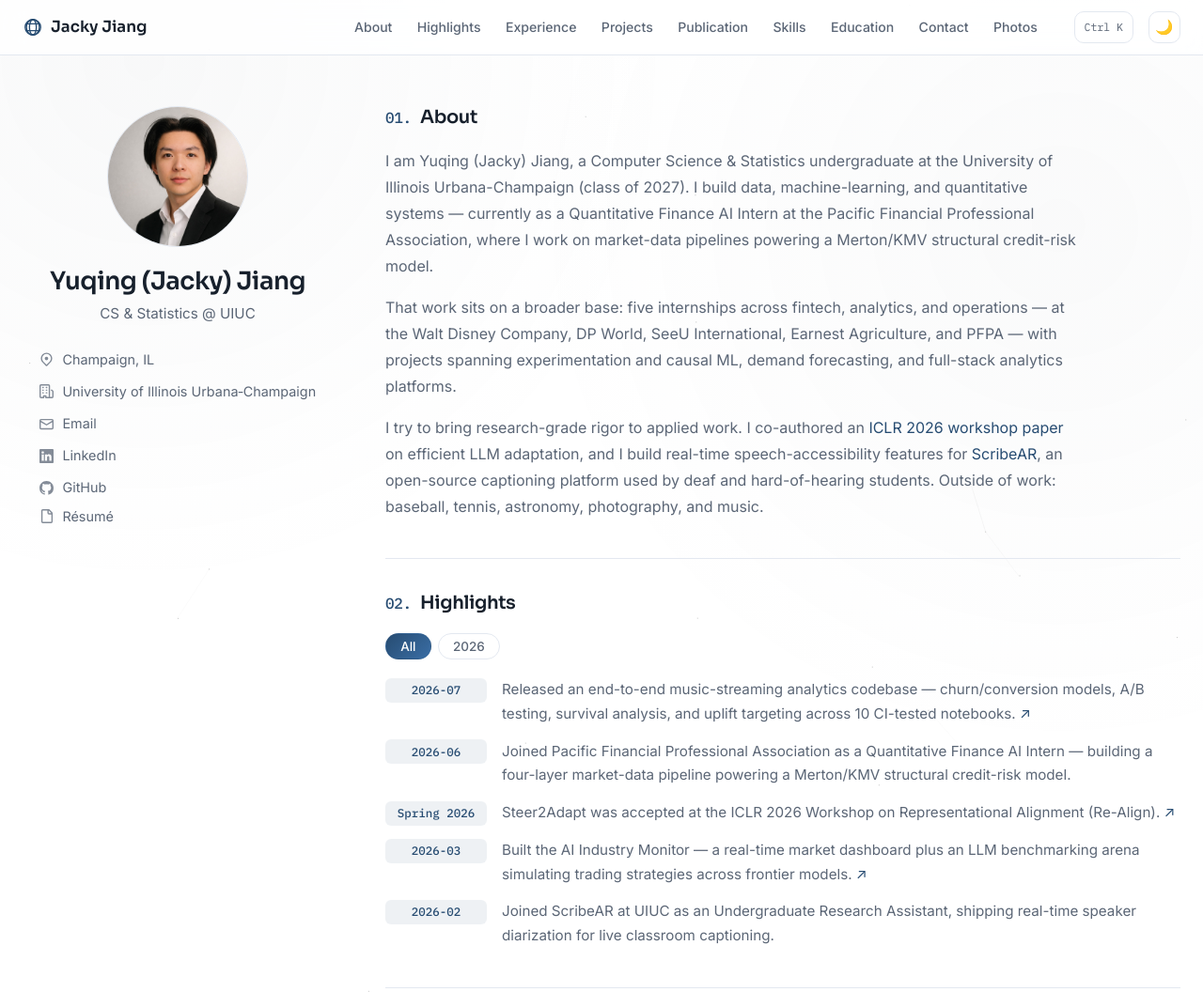
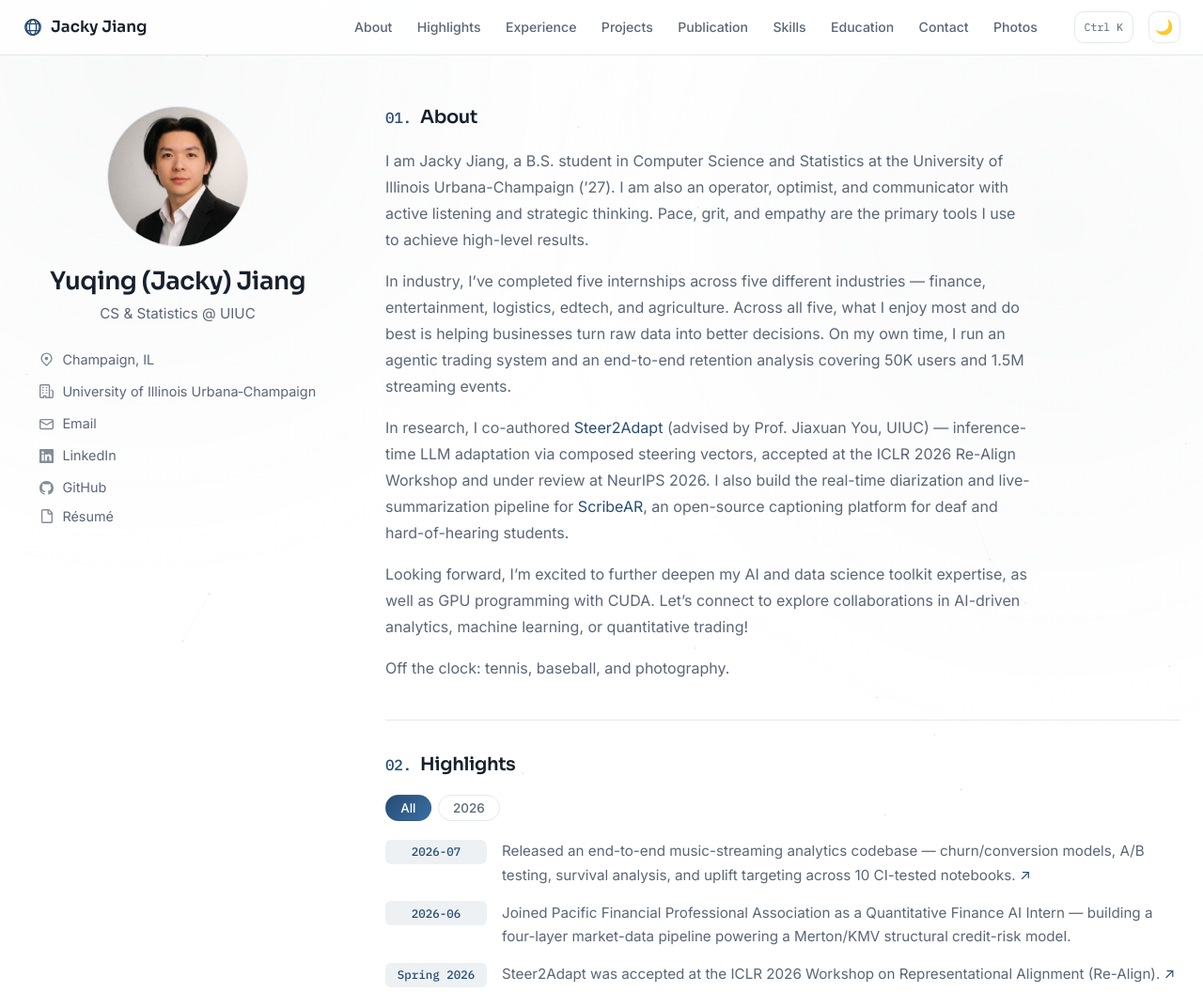
Before and after one commit to JackyJiang08/JackyJiang08.github.io, a plain HTML site: page index.html in a window 1280 px wide. Shown: the top 1056 px of the page at 94% size. Drawn offline with Linux system fonts and the light colour scheme.

Commit message:
content: replace About with LinkedIn-based bio

```diff
--- a/css/sections.css
+++ b/css/sections.css
@@ -143,7 +143,7 @@
 
 /* Prose blocks: plain first-person paragraphs (About) */
 .prose {
-  max-width: 46rem;
+  max-width: 68ch;
 }
 
 .prose p {
--- a/index.html
+++ b/index.html
@@ -167,29 +167,39 @@
         <h2><span class="section-index">01.</span> About</h2>
         <div class="prose">
           <p>
-            I am Yuqing (Jacky) Jiang, a Computer Science &amp; Statistics
-            undergraduate at the University of Illinois Urbana-Champaign
-            (class of 2027). I build data, machine-learning, and quantitative
-            systems &mdash; currently as a Quantitative Finance AI Intern at the
-            Pacific Financial Professional Association, where I work on
-            market-data pipelines powering a Merton/KMV structural
-            credit-risk model.
+            I am Jacky Jiang, a B.S. student in Computer Science and Statistics
+            at the University of Illinois Urbana-Champaign (&rsquo;27). I am
+            also an operator, optimist, and communicator with active listening
+            and strategic thinking. Pace, grit, and empathy are the primary
+            tools I use to achieve high-level results.
           </p>
           <p>
-            That work sits on a broader base: five internships across fintech,
-            analytics, and operations &mdash; at the Walt Disney Company,
-            DP World, SeeU International, Earnest Agriculture, and PFPA &mdash;
-            with projects spanning experimentation and causal ML, demand
-            forecasting, and full-stack analytics platforms.
+            In industry, I&rsquo;ve completed five internships across five
+            different industries &mdash; finance, entertainment, logistics,
+            edtech, and agriculture. Across all five, what I enjoy most and do
+            best is helping businesses turn raw data into better decisions. On
+            my own time, I run an agentic trading system and an end-to-end
+            retention analysis covering 50K users and 1.5M streaming events.
           </p>
           <p>
-            I try to bring research-grade rigor to applied work. I co-authored an
-            <a href="https://arxiv.org/abs/2602.07276" target="_blank" rel="noopener">ICLR 2026 workshop paper</a>
-            on efficient LLM adaptation, and I build real-time speech-accessibility
-            features for <a href="https://github.com/JackyJiang08/ScribeAR-Realtime-Diarization" target="_blank" rel="noopener">ScribeAR</a>,
-            an open-source captioning platform used by deaf and hard-of-hearing
-            students. Outside of work: baseball, tennis, astronomy, photography,
-            and music.
+            In research, I co-authored
+            <a href="https://arxiv.org/abs/2602.07276" target="_blank" rel="noopener">Steer2Adapt</a>
+            (advised by Prof. Jiaxuan You, UIUC) &mdash; inference-time LLM
+            adaptation via composed steering vectors, accepted at the ICLR 2026
+            Re-Align Workshop and under review at NeurIPS 2026. I also build
+            the real-time diarization and live-summarization pipeline for
+            <a href="https://scribear.illinois.edu/v/index.html" target="_blank" rel="noopener">ScribeAR</a>,
+            an open-source captioning platform for deaf and hard-of-hearing
+            students.
+          </p>
+          <p>
+            Looking forward, I&rsquo;m excited to further deepen my AI and data
+            science toolkit expertise, as well as GPU programming with CUDA.
+            Let&rsquo;s connect to explore collaborations in AI-driven
+            analytics, machine learning, or quantitative trading!
+          </p>
+          <p>
+            Off the clock: tennis, baseball, and photography.
           </p>
         </div>
       </section>
```
